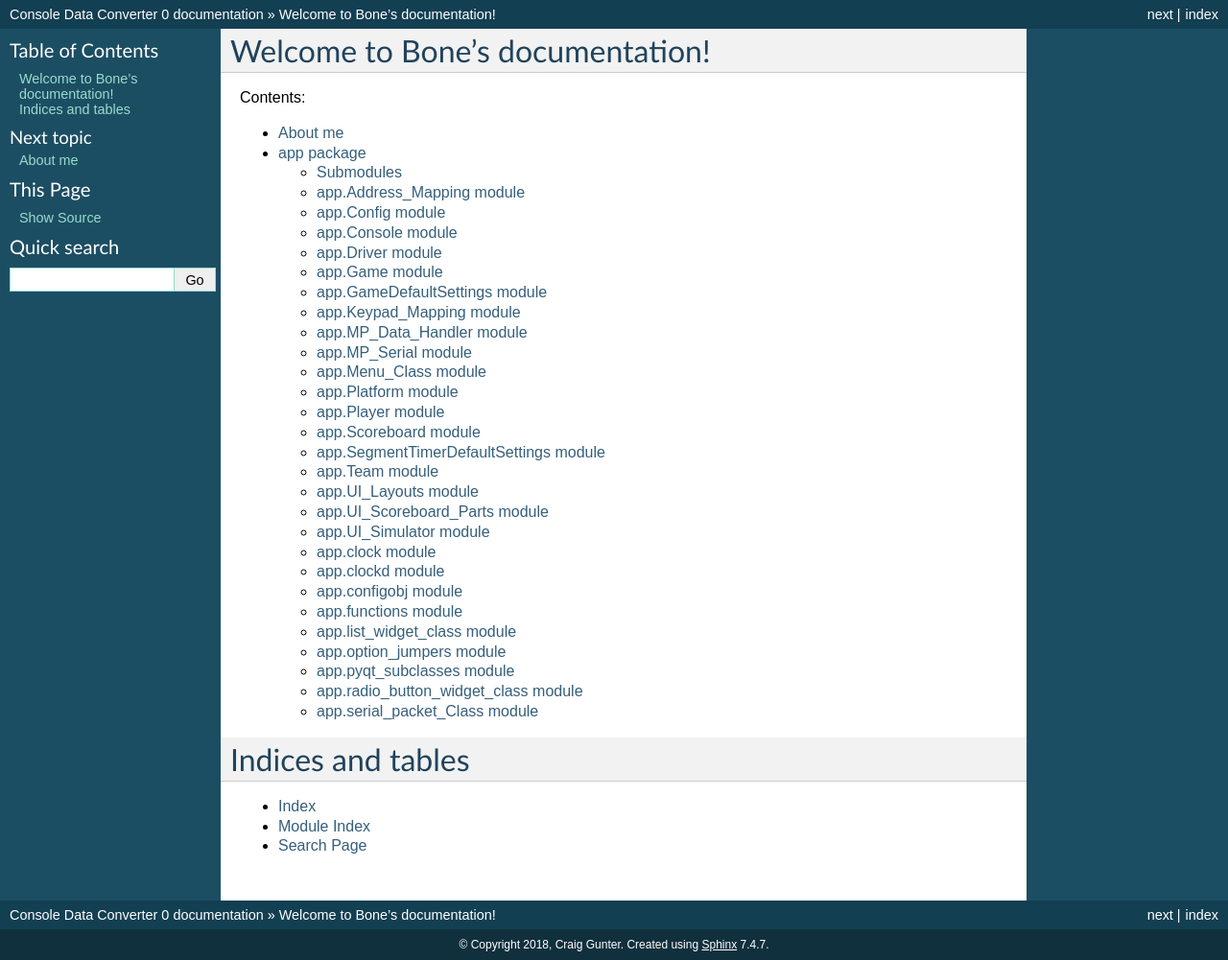
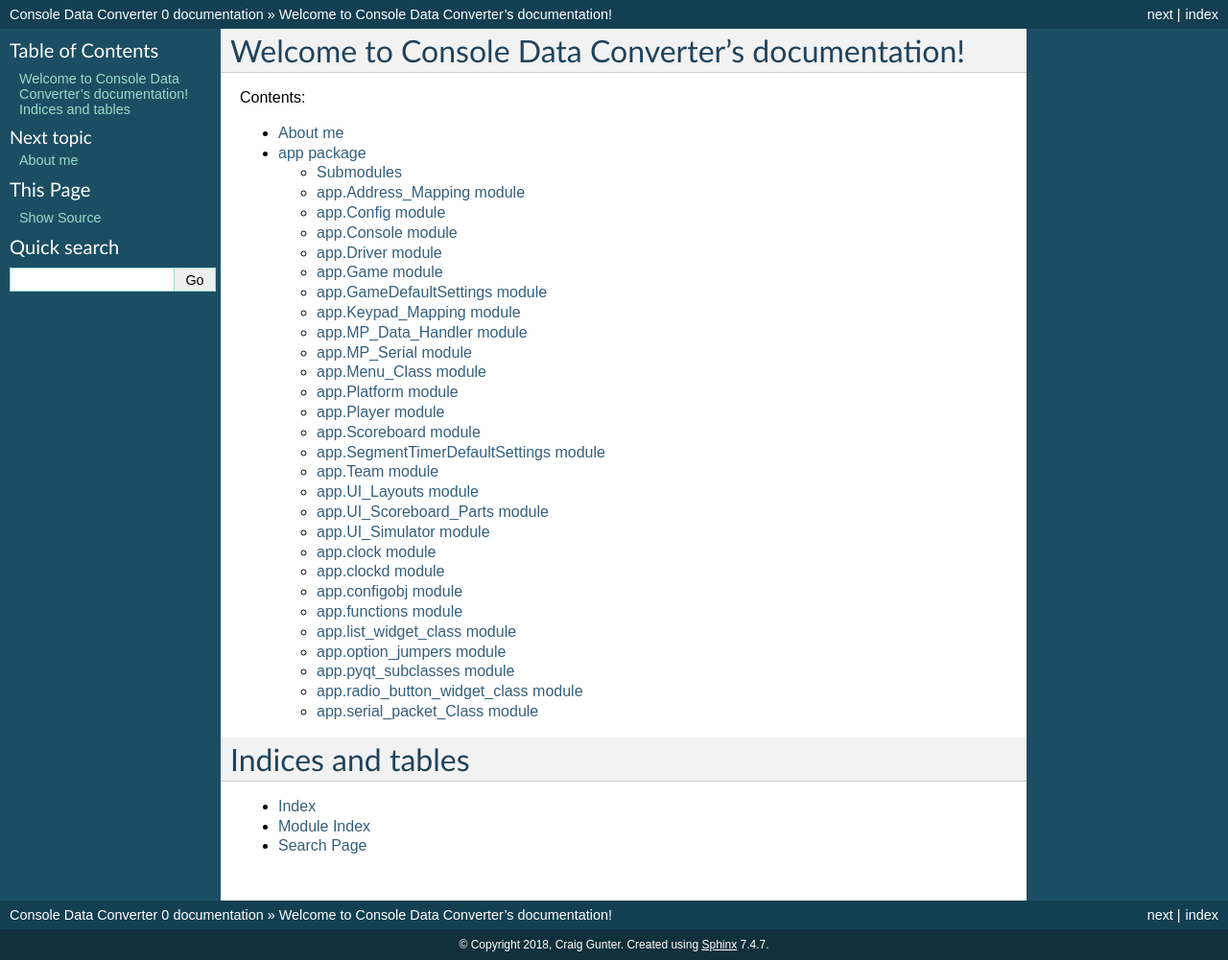
Before and after one commit to electromantis79/WHHC-KD, a Sphinx documentation site: the page built from docs/source/index.rst, in a window 1280 px wide. Shown: the whole page at 96% size. Built offline with Sphinx 7.4.7, drawn with Linux system fonts in a browser that asks for light colours.

Commit message:
Update project name

```diff
--- a/docs/source/index.rst
+++ b/docs/source/index.rst
@@ -1,9 +1,9 @@
-.. Bone documentation master file, created by
+.. Console Data Converter documentation master file, created by
    sphinx-quickstart on Mon Mar 05 13:29:01 2018.
    You can adapt this file completely to your liking, but it should at least
    contain the root `toctree` directive.
 
-Welcome to Bone's documentation!
+Welcome to Console Data Converter's documentation!
 ================================
 
 Contents:
```
